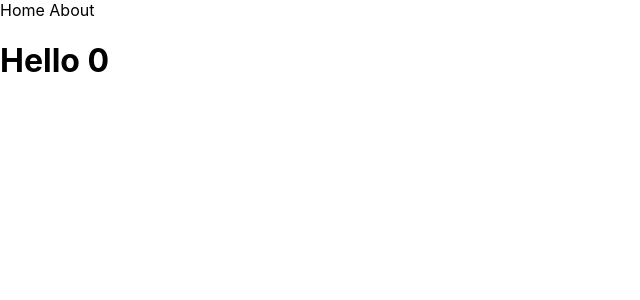
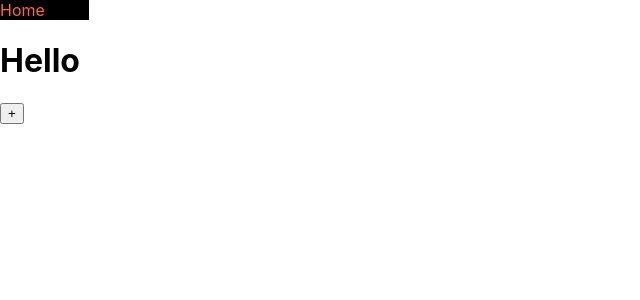
Before and after one commit to mingg123/study_Nextjs, a Next.js app in the folder nextjs_intro/: page / in a window 1280 px wide. Shown: the top 300 px of the page, without its empty margins (0-640 px from the left). Built offline with nearby package versions, Linux system fonts and the light colour scheme.

Commit message:
feat : add css 적용

```diff
--- /dev/null
+++ b/nextjs_intro/components/NavBar.module.css
@@ -0,0 +1,6 @@
+.link {
+  background-color: black;
+}
+.actiove {
+  color: tomato;
+}
--- a/nextjs_intro/components/NavBar.tsx
+++ b/nextjs_intro/components/NavBar.tsx
@@ -1,10 +1,26 @@
 // import React from "react";
 
+import Link from "next/link";
+import { useRouter } from "next/router";
+import style from "./NavBar.module.css";
 const NavBar = () => {
+  const router = useRouter();
+  console.log(router);
   return (
     <nav>
-      <a href="/"> Home</a>
-      <a href="/about"> About</a>
+      <Link href="/">
+        <a className={`${style.link} ${style.actiove}`}>Home</a>
+      </Link>
+      <Link href="/about">
+        <a
+          className={[
+            style.link,
+            router.pathname === "/about" ? `${style.actiove}` : "",
+          ].join(" ")}
+        >
+          About
+        </a>
+      </Link>
     </nav>
   );
 };
--- a/nextjs_intro/package.json
+++ b/nextjs_intro/package.json
@@ -9,9 +9,9 @@
     "lint": "next lint"
   },
   "dependencies": {
-    "next": "12.1.0",
-    "react": "17.0.2",
-    "react-dom": "17.0.2"
+    "next": "^12.1.0",
+    "react": "^17.0.2",
+    "react-dom": "^17.0.2"
   },
   "devDependencies": {
     "@types/node": "17.0.21",
--- a/nextjs_intro/pages/index.tsx
+++ b/nextjs_intro/pages/index.tsx
@@ -2,19 +2,21 @@ import { FC, useState } from "react";
 import NavBar from "../components/NavBar";
 
 export default function Home() {
-  const [counter, setCounter] = useState(0);
+  // const [counter, setCounter] = useState(0);
   return (
     <div>
       <NavBar />
-      <h1>Hello {counter}</h1>
-      {/* <button
+      {/* <h1>Hello {counter}</h1>
+       */}
+      <h1>Hello </h1>
+      <button
         onClick={() => {
-          setCounter(counter + 1);
+          // setCounter(counter + 1);
           // setCounter((prev) => prev + 1);
         }}
       >
         +
-      </button> */}
+      </button>
     </div>
   );
 }
```
Also changed, not shown: nextjs_intro/pages/about.tsx (+7 -1 lines), 2 other files (tests, documents, lock files or other folders).
